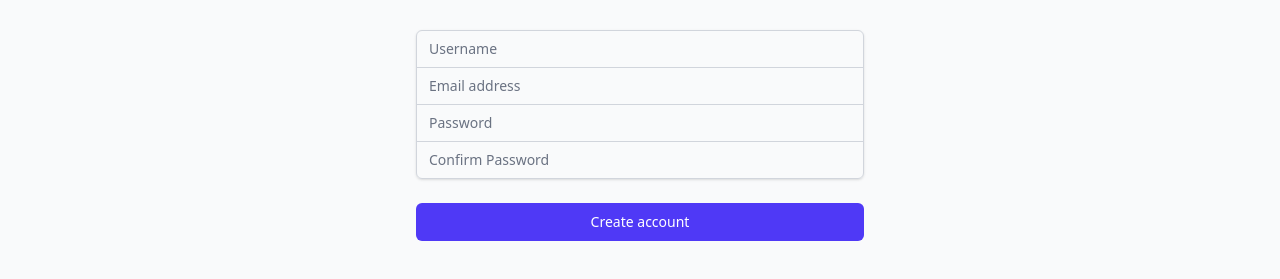
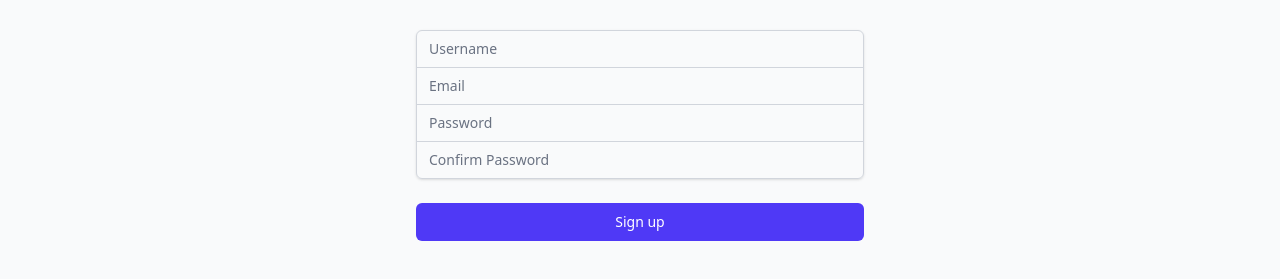
Before and after one commit to emanh1/manga_web, a React (Vite) app in the folder frontend/: page /register in a window 1280 px wide. Shown: the part 407-686 px from the top of the page. Built offline with nearby package versions, Linux system fonts and the light colour scheme; no server answers; what axios-cache-interceptor would draw is missing.

Commit message:
refactor: register page

```diff
--- a/frontend/src/pages/Register.tsx
+++ b/frontend/src/pages/Register.tsx
@@ -1,42 +1,33 @@
-import { useState } from 'react';
+import React, { useState } from 'react';
 import { useNavigate } from 'react-router-dom';
-import { useForm } from 'react-hook-form';
-import { z } from 'zod';
-import { zodResolver } from '@hookform/resolvers/zod';
 import { useAuth } from '../contexts/AuthContext';
-import toast from 'react-hot-toast';
+import { useAsync } from '../utils/hooks';
+import { createApiError, formatApiError } from '../utils/errors';
 
-const registerSchema = z.object({
-  username: z.string().min(3, 'Username must be at least 3 characters'),
-  email: z.string().email('Invalid email address'),
-  password: z.string().min(6, 'Password must be at least 6 characters'),
-  confirmPassword: z.string()
-}).refine((data) => data.password === data.confirmPassword, {
-  message: "Passwords don't match",
-  path: ["confirmPassword"],
-});
+const Register: React.FC = () => {
+  const navigate = useNavigate();
+  const { register } = useAuth();
+  const [username, setUsername] = useState('');
+  const [email, setEmail] = useState('');
+  const [password, setPassword] = useState('');
+  const [confirmPassword, setConfirmPassword] = useState('');
+  const { isLoading, error, execute } = useAsync();
 
-type RegisterFormData = z.infer<typeof registerSchema>;
+  const handleSubmit = async (e: React.FormEvent) => {
+    e.preventDefault();
 
-export default function Register() {
-  const { register: registerUser } = useAuth();
-  const navigate = useNavigate();
-  const [isLoading, setIsLoading] = useState(false);
+    if (password !== confirmPassword) {
+      return;
+    }
 
-  const { register, handleSubmit, formState: { errors } } = useForm<RegisterFormData>({
-    resolver: zodResolver(registerSchema),
-  });
-
-  const onSubmit = async (data: RegisterFormData) => {
     try {
-      setIsLoading(true);
-      await registerUser(data.username, data.email, data.password);
-      toast.success('Registered successfully!');
-      navigate('/');
-    } catch (error) {
-      toast.error('Failed to register. Please try again.');
-    } finally {
-      setIsLoading(false);
+      await execute(async () => {
+        await register(username, email, password);
+        navigate('/');
+      });
+    } catch (err) {
+      const apiError = createApiError(err);
+      console.error(formatApiError(apiError));
     }
   };
 
@@ -48,69 +39,95 @@ export default function Register() {
             Create your account
           </h2>
         </div>
-        <form className="mt-8 space-y-6" onSubmit={handleSubmit(onSubmit)}>
+        <form className="mt-8 space-y-6" onSubmit={handleSubmit}>
           <div className="rounded-md shadow-sm -space-y-px">
             <div>
               <label htmlFor="username" className="sr-only">Username</label>
               <input
-                {...register('username')}
+                id="username"
+                name="username"
                 type="text"
+                required
                 className="appearance-none rounded-none relative block w-full px-3 py-2 border border-gray-300 placeholder-gray-500 text-gray-900 rounded-t-md focus:outline-none focus:ring-indigo-500 focus:border-indigo-500 focus:z-10 sm:text-sm"
                 placeholder="Username"
+                value={username}
+                onChange={(e) => setUsername(e.target.value)}
               />
-              {errors.username && (
-                <p className="text-red-500 text-xs mt-1">{errors.username.message}</p>
-              )}
             </div>
             <div>
               <label htmlFor="email" className="sr-only">Email</label>
               <input
-                {...register('email')}
+                id="email"
+                name="email"
                 type="email"
+                required
                 className="appearance-none rounded-none relative block w-full px-3 py-2 border border-gray-300 placeholder-gray-500 text-gray-900 focus:outline-none focus:ring-indigo-500 focus:border-indigo-500 focus:z-10 sm:text-sm"
-                placeholder="Email address"
+                placeholder="Email"
+                value={email}
+                onChange={(e) => setEmail(e.target.value)}
               />
-              {errors.email && (
-                <p className="text-red-500 text-xs mt-1">{errors.email.message}</p>
-              )}
             </div>
             <div>
               <label htmlFor="password" className="sr-only">Password</label>
               <input
-                {...register('password')}
+                id="password"
+                name="password"
                 type="password"
+                required
                 className="appearance-none rounded-none relative block w-full px-3 py-2 border border-gray-300 placeholder-gray-500 text-gray-900 focus:outline-none focus:ring-indigo-500 focus:border-indigo-500 focus:z-10 sm:text-sm"
                 placeholder="Password"
+                value={password}
+                onChange={(e) => setPassword(e.target.value)}
               />
-              {errors.password && (
-                <p className="text-red-500 text-xs mt-1">{errors.password.message}</p>
-              )}
             </div>
             <div>
               <label htmlFor="confirmPassword" className="sr-only">Confirm Password</label>
               <input
-                {...register('confirmPassword')}
+                id="confirmPassword"
+                name="confirmPassword"
                 type="password"
+                required
                 className="appearance-none rounded-none relative block w-full px-3 py-2 border border-gray-300 placeholder-gray-500 text-gray-900 rounded-b-md focus:outline-none focus:ring-indigo-500 focus:border-indigo-500 focus:z-10 sm:text-sm"
                 placeholder="Confirm Password"
+                value={confirmPassword}
+                onChange={(e) => setConfirmPassword(e.target.value)}
               />
-              {errors.confirmPassword && (
-                <p className="text-red-500 text-xs mt-1">{errors.confirmPassword.message}</p>
-              )}
             </div>
           </div>
+
+          {password !== confirmPassword && (
+            <div className="rounded-md bg-yellow-50 p-4">
+              <div className="text-sm text-yellow-700">
+                Passwords do not match
+              </div>
+            </div>
+          )}
+
+          {error && (
+            <div className="rounded-md bg-red-50 p-4">
+              <div className="text-sm text-red-700">
+                {formatApiError(error)}
+              </div>
+            </div>
+          )}
 
           <div>
             <button
               type="submit"
-              disabled={isLoading}
-              className="group relative w-full flex justify-center py-2 px-4 border border-transparent text-sm font-medium rounded-md text-white bg-indigo-600 hover:bg-indigo-700 focus:outline-none focus:ring-2 focus:ring-offset-2 focus:ring-indigo-500"
+              disabled={isLoading || password !== confirmPassword}
+              className={`group relative w-full flex justify-center py-2 px-4 border border-transparent text-sm font-medium rounded-md text-white ${
+                isLoading || password !== confirmPassword
+                  ? 'bg-indigo-400'
+                  : 'bg-indigo-600 hover:bg-indigo-700'
+              } focus:outline-none focus:ring-2 focus:ring-offset-2 focus:ring-indigo-500`}
             >
-              {isLoading ? 'Creating account...' : 'Create account'}
+              {isLoading ? 'Creating account...' : 'Sign up'}
             </button>
           </div>
         </form>
       </div>
     </div>
   );
-}
+};
+
+export default Register;
```
